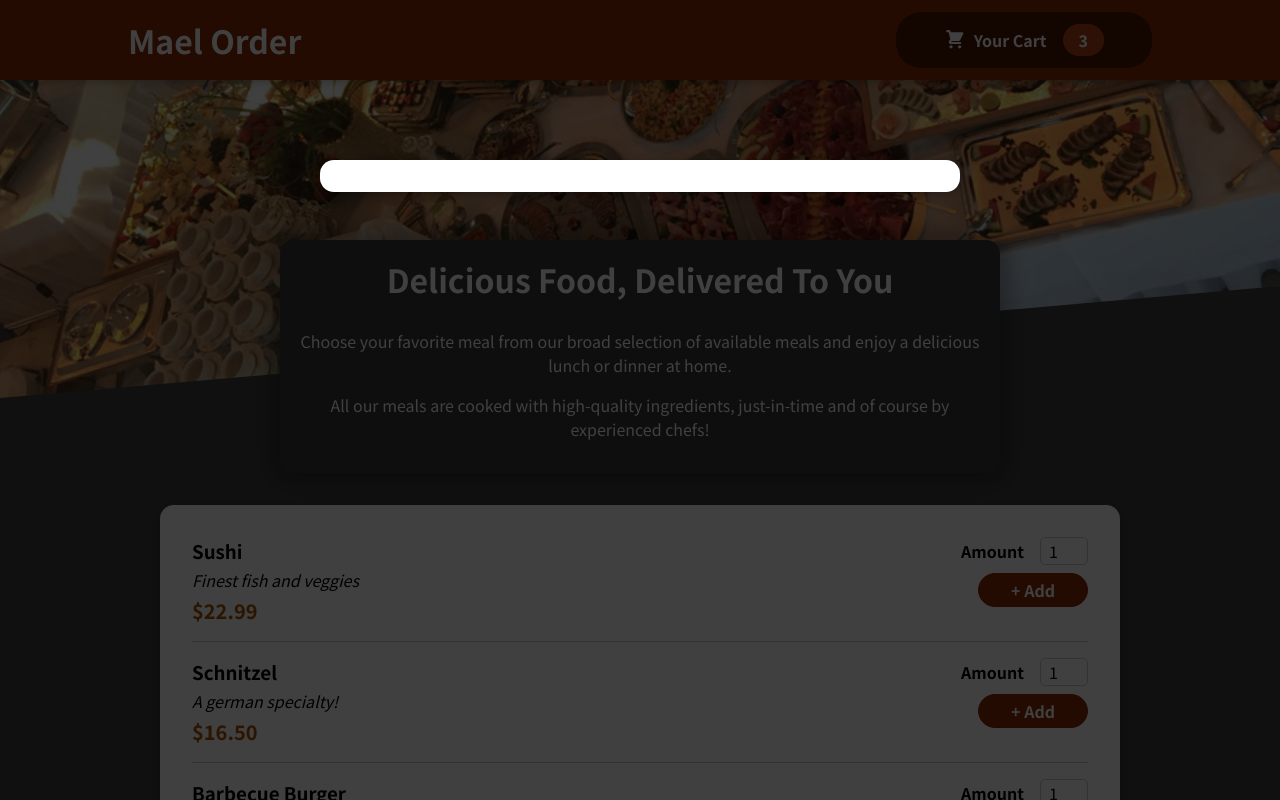
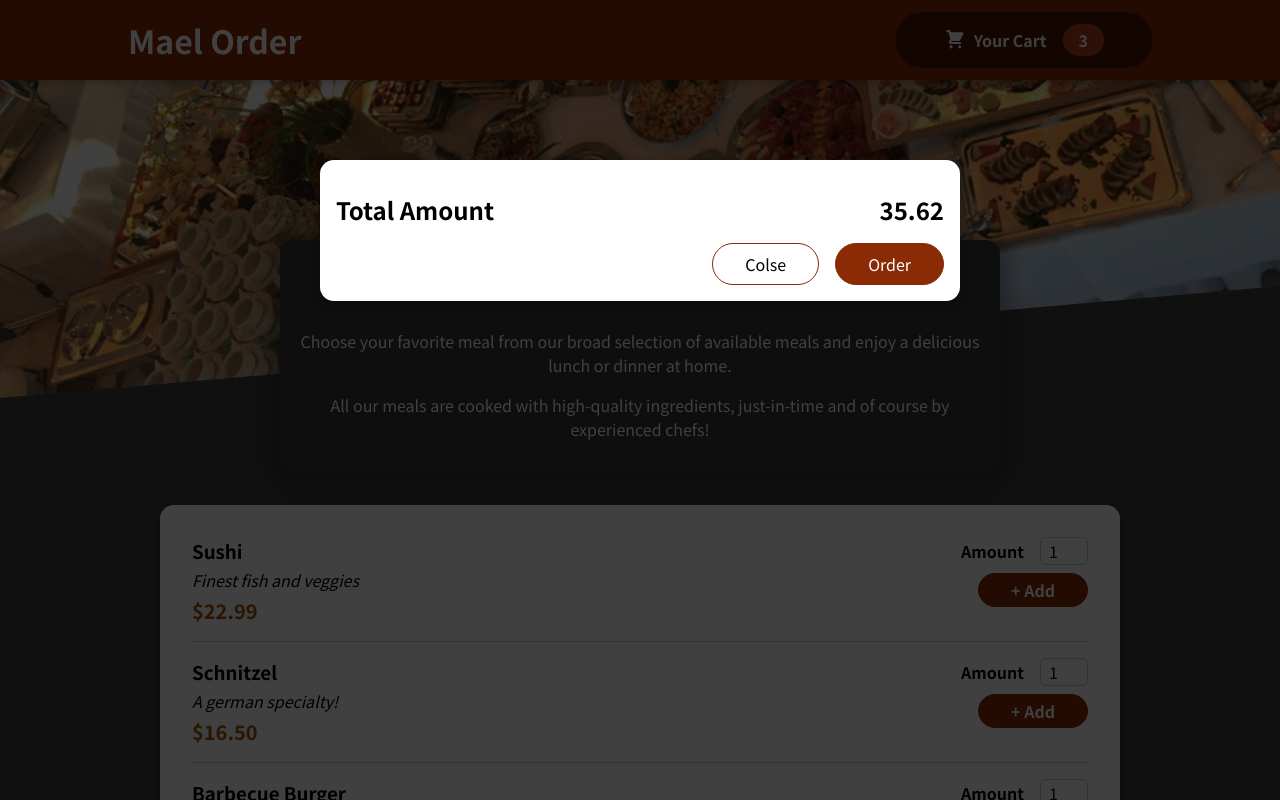
Before and after one commit to mo7ammedkhal3d/meal-order, a React (Create React App) app: page / in a window 1280 px wide. Shown: the top 800 px of the page. Built offline with nearby package versions, Linux system fonts and the light colour scheme.

Commit message:
fix some proplem in loading styles

```diff
--- a/src/components/Cart/Card.module.css
+++ /dev/null
@@ -1,6 +0,0 @@
-.card {
-  padding: 1rem;
-  box-shadow: 0 2px 8px rgba(0, 0, 0, 0.25);
-  border-radius: 14px;
-  background-color: white;
-}
--- a/src/components/Cart/Cart.js
+++ b/src/components/Cart/Cart.js
@@ -1,5 +1,5 @@
 import React from "react";
-import classes from './Card.module.css';
+import classes from './Cart.module.css';
 import Modal from "../UI/Modal";
 
 const Cart = props =>{
--- /dev/null
+++ b/src/components/Cart/Cart.module.css
@@ -0,0 +1,46 @@
+.cart-items {
+  list-style: none;
+  margin: 0;
+  padding: 0;
+  max-height: 20rem;
+  overflow: auto;
+}
+
+.total {
+  display: flex;
+  justify-content: space-between;
+  align-items: center;
+  font-weight: bold;
+  font-size: 1.5rem;
+  margin: 1rem 0;
+}
+
+.actions {
+  text-align: right;
+}
+
+.actions button {
+  font: inherit;
+  cursor: pointer;
+  background-color: transparent;
+  border: 1px solid #8a2b06;
+  padding: 0.5rem 2rem;
+  border-radius: 25px;
+  margin-left: 1rem;
+}
+
+.actions button:hover,
+.actions button:active {
+  background-color: #5a1a01;
+  border-color: #5a1a01;
+  color: white;
+}
+
+.actions .button--alt {
+  color: #8a2b06;
+}
+
+.actions .button {
+  background-color: #8a2b06;
+  color: white;
+}
--- a/src/components/UI/Modal.js
+++ b/src/components/UI/Modal.js
@@ -4,8 +4,7 @@ import classes from './Modal.module.css';
 
 const Backdrop = props => {
     return(
-        <div className={classes.backdrop}>
-        </div>
+        <div className={classes.backdrop}/>
     );
 }
 
@@ -22,11 +21,10 @@ const ModalOverlay = props =>{
 const portalElement = document.getElementById('overlays');
 
 const Modal = props => {
-    return(
-        <Fragment>
-            {ReactDOM.createPortal(<Backdrop/>,
-            portalElement)}
-            {ReactDOM.createPortal(<ModalOverlay/>,
+    return(<Fragment>
+            {ReactDOM.createPortal(<Backdrop/>, portalElement)}
+            {ReactDOM.createPortal(
+                <ModalOverlay>{props.children}</ModalOverlay>,
             portalElement)}
         </Fragment>
     );
```
